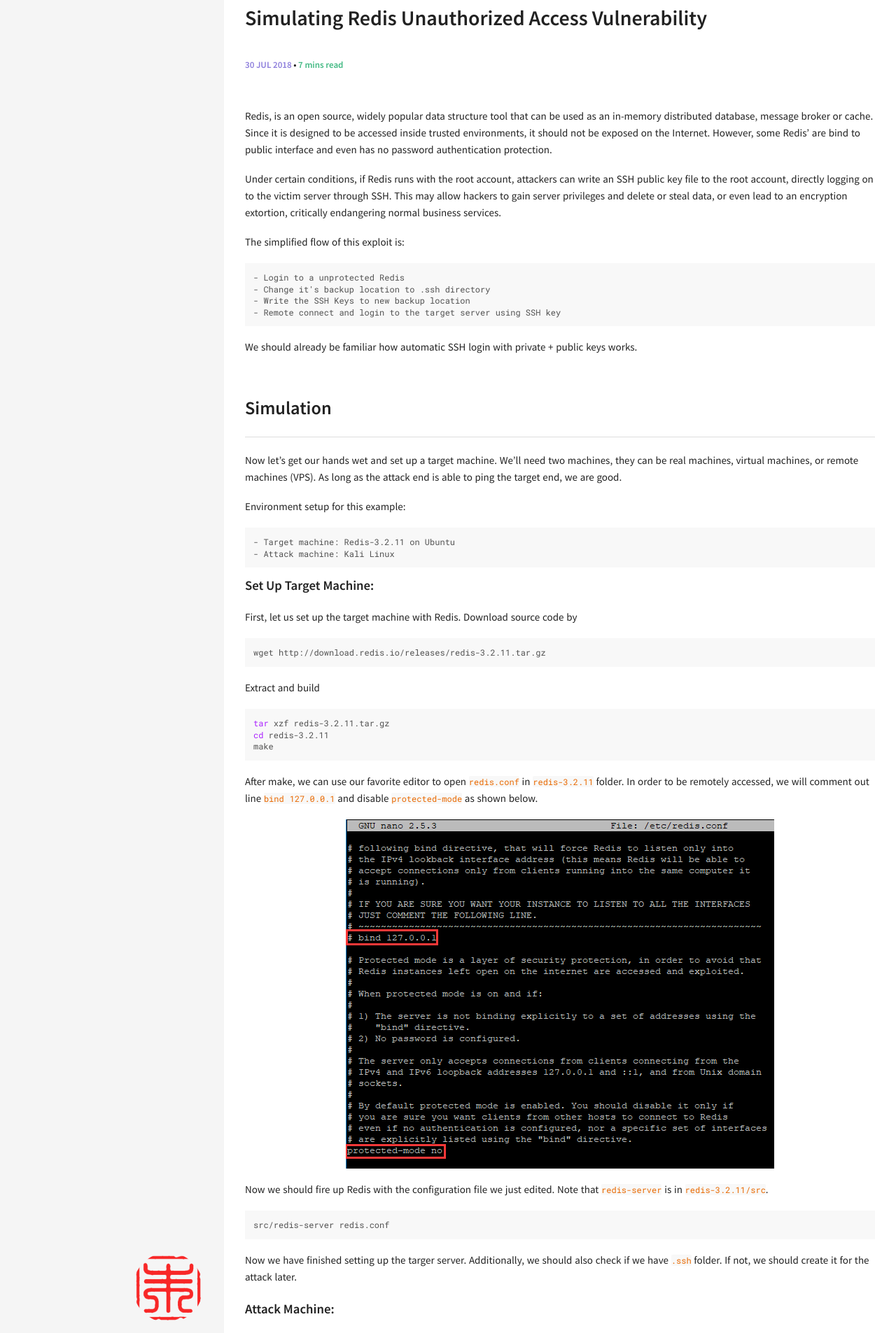
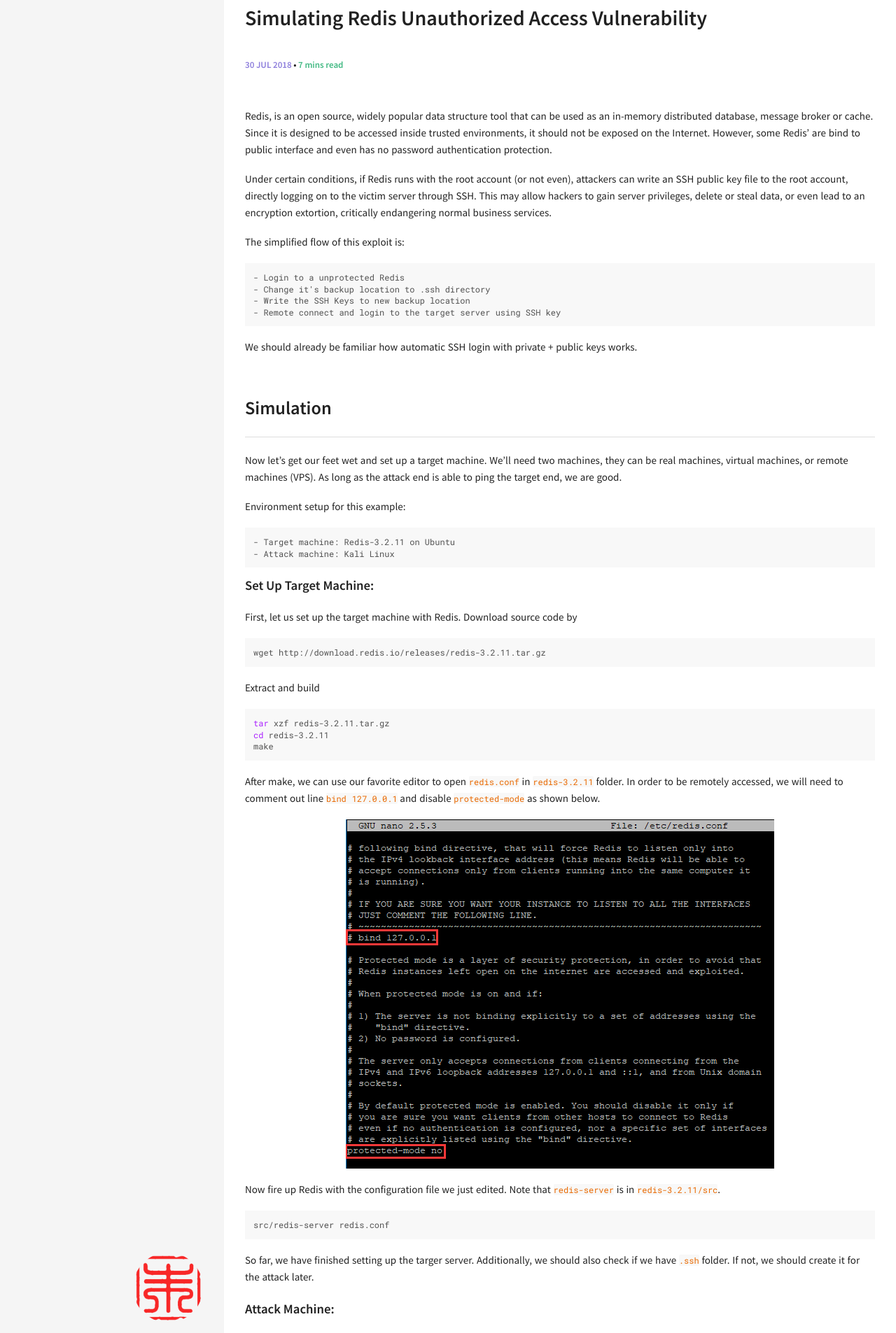
Before and after one commit to SLiNv/SLiNv.github.io, a Jekyll site: the page built from _posts/2018-7-30-redis-unauthorized-access-vul.md, in a window 1280 px wide. Shown: the part 503-2408 px from the top of the page at 70% size. Built offline with Jekyll 4.4.1, drawn with Linux system fonts in a browser that asks for light colours; emoji names are drawn with the system emoji font; comment, search, counter and statistics services are not loaded; some of the changed text lies outside the part shown.

Commit message:
Post Update

````diff
--- a/_posts/2018-7-30-redis-unauthorized-access-vul.md
+++ b/_posts/2018-7-30-redis-unauthorized-access-vul.md
@@ -13,7 +13,7 @@
 Redis, is an open source, widely popular data structure tool that can be used as an in-memory distributed database, message broker or cache. Since it is designed to be accessed inside trusted environments, it should not be exposed on the Internet. However, some Redis' are bind to public interface and even has no password authentication protection.
 
 
-Under certain conditions, if Redis runs with the root account, attackers can write an SSH public key file to the root account, directly logging on to the victim server through SSH. This may allow hackers to gain server privileges and delete or steal data, or even lead to an encryption extortion, critically endangering normal business services.
+Under certain conditions, if Redis runs with the root account (or not even), attackers can write an SSH public key file to the root account, directly logging on to the victim server through SSH. This may allow hackers to gain server privileges, delete or steal data, or even lead to an encryption extortion, critically endangering normal business services.
 
 
 The simplified flow of this exploit is:
@@ -27,7 +27,7 @@
 
 ## Simulation
 
-Now let's get our hands wet and set up a target machine. We'll need two machines, they can be real machines, virtual machines, or remote machines (VPS). As long as the attack end is able to ping the target end, we are good.
+Now let's get our feet wet and set up a target machine. We'll need two machines, they can be real machines, virtual machines, or remote machines (VPS). As long as the attack end is able to ping the target end, we are good.
 
 
 Environment setup for this example:
@@ -49,22 +49,22 @@
 make
 ```
 
-After make, we can use our favorite editor to open ```redis.conf``` in ```redis-3.2.11``` folder. In order to be remotely accessed, we will comment out line ```bind 127.0.0.1``` and disable ```protected-mode``` as shown below.
+After make, we can use our favorite editor to open ```redis.conf``` in ```redis-3.2.11``` folder. In order to be remotely accessed, we will need to comment out line ```bind 127.0.0.1``` and disable ```protected-mode``` as shown below.
 
 ![redis.conf]({{ "/assets/upload/images/redis-unauth-acc-vul/redis.conf.png" | absolute_url }}){:class="post-image center"}
 
-Now we should fire up Redis with the configuration file we just edited. Note that ```redis-server``` is in ```redis-3.2.11/src```.
+Now fire up Redis with the configuration file we just edited. Note that ```redis-server``` is in ```redis-3.2.11/src```.
 
 ```bash
 src/redis-server redis.conf
 ```
 
-Now we have finished setting up the targer server. Additionally, we should also check if we have ```.ssh``` folder. If not, we should create it for the attack later.
+So far, we have finished setting up the targer server. Additionally, we should also check if we have ```.ssh``` folder. If not, we should create it for the attack later.
 
 
 #### Attack Machine:
 
-First, make sure we can ping the target. Then, we will generate a private key and public key for SSHing into the target maching later. Run the following command to generate keys and leave passphrase empty.
+First, make sure we can ping the target. Then, we will generate a private key and public key for SSHing into the target machine later. Run the following command to generate SSH keys and leave passphrase empty.
 ```bash
 ssh-keygen -t rsa
 ```
@@ -163,7 +167,7 @@
 
 ![zoomeye-dist-rank]({{ "/assets/upload/images/redis-unauth-acc-vul/zoomeye_dist_rank.png" | absolute_url }}){:class="post-image center"}
 
-Okay, we need to get back to the business. So how do we verify if a server is protected using python? It turns out to be fairly simple.
+Okay, back to the business. So how do we verify if a server is protected using python? It turns out to be fairly simple.
 
 1. Use socket to connect to the target IP
 2. Perform a GET request
--- a/arsenal.html
+++ b/arsenal.html
@@ -4,3 +4,7 @@
 permalink: /arsenal/
 show_in_nav: false
 ---
+
+### Scanner
+
+- [Arachni](http://www.arachni-scanner.com/) is a feature-full, modular, high-performance Ruby framework aimed towards helping penetration testers and administrators evaluate the security of modern web applications. Free and Open Source
````
Also changed, not shown: other parts of _posts/2018-7-30-redis-unauthorized-access-vul.md (+10 -6 lines).
